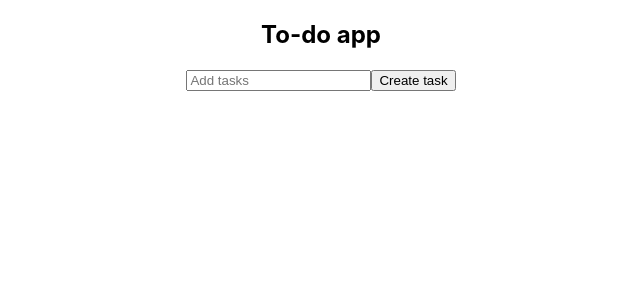
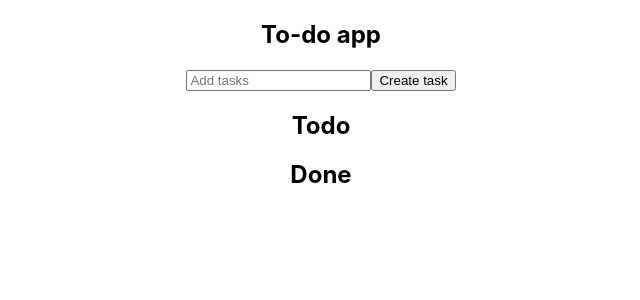
Before and after one commit to irriz-jayy/todoo, a React (Create React App) app: page / in a window 1280 px wide. Shown: the top 300 px of the page, without its empty margins (319-959 px from the left). Built offline with nearby package versions, Linux system fonts and the light colour scheme.

Commit message:
deleted functions

```diff
--- a/src/components/TodoForm.jsx
+++ b/src/components/TodoForm.jsx
@@ -18,6 +18,8 @@ function TodoForm() {
 
   const handleDelete = (index) => {
     console.log("deleted", index);
+    const updatedTodos = todos.filter((_, i) => i !== index);
+    setTodos(updatedTodos);
   };
 
   const handleDone = (index) => {
@@ -36,6 +38,7 @@ function TodoForm() {
         <button onClick={handleClick}>Create task</button>
       </div>
       <div>
+        <h2>Todo</h2>
         <ul>
           {todos.map((todo, index) => (
             <div key={index}>
@@ -47,6 +50,9 @@ function TodoForm() {
           ))}
         </ul>
       </div>
+      <div>
+        <h2>Done</h2>
+      </div>
     </>
   );
 }
```
